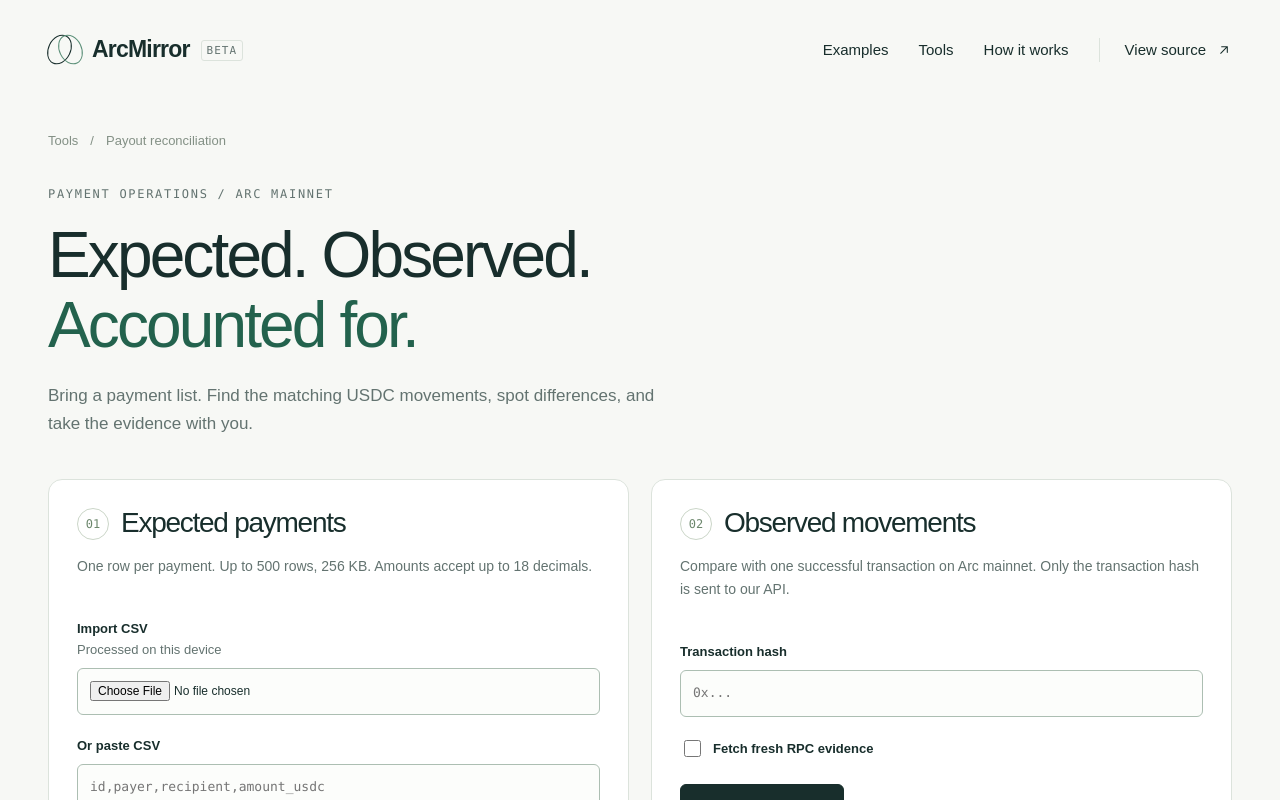
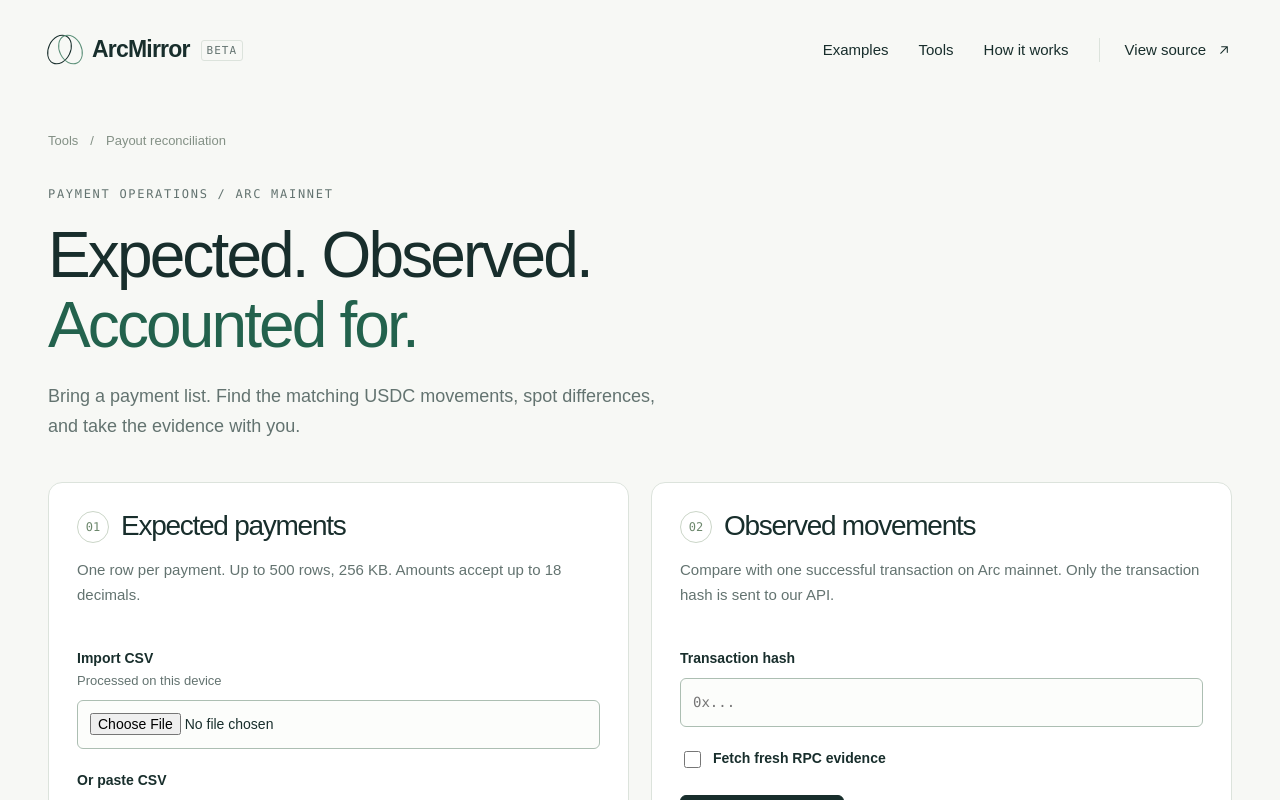
Before and after one commit to aquattdabackup/ArcMirror, a Next.js app in the folder apps/web/: page /tools/reconcile in a window 1280 px wide. Shown: the top 800 px of the page. Built offline with nearby package versions, Linux system fonts and the light colour scheme.

Commit message:
style(tools): enlarge forms tables and precision labels

```diff
--- a/apps/web/app/globals.css
+++ b/apps/web/app/globals.css
@@ -2778,3 +2778,56 @@ small {
 .logs-list summary code {
   font-size: 13px;
 }
+
+/* Readable typography: local analysis tools and data tables. */
+.tool-heading > p {
+  font-size: 18px;
+  line-height: 1.65;
+}
+
+.tool-card > p,
+.dust-total p {
+  font-size: 15px;
+  line-height: 1.65;
+}
+
+.tool-card label,
+.tool-evidence,
+.tool-table,
+.tool-catalog .text-link,
+.tool-privacy,
+.tool-toolbar,
+.inspection-summary > p,
+.inspection-summary dd,
+.tool-note {
+  font-size: 14px;
+}
+
+.tool-card label small,
+.tool-card input[type="file"],
+.field-help,
+.tool-stats small,
+.tool-table summary,
+.unassigned-row code,
+.diff-table code,
+.dust-presets .button,
+.dust-equation > span,
+.dust-total dt {
+  font-size: 13px;
+}
+
+.tool-card input:not([type="checkbox"]),
+.tool-card textarea {
+  font-size: 14px;
+  line-height: 1.65;
+}
+
+.tool-table th,
+.inspection-summary dt,
+.dust-legend {
+  font-size: 12px;
+}
+
+.dust-total dd {
+  font-size: 17px;
+}
```
